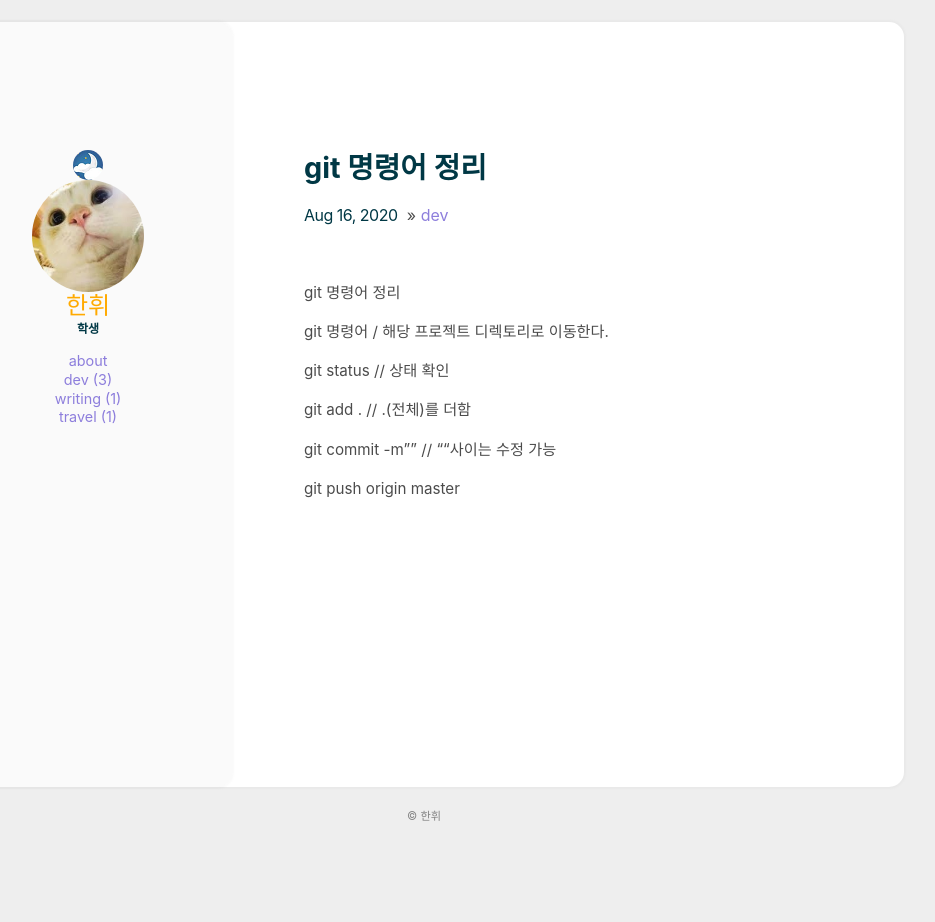
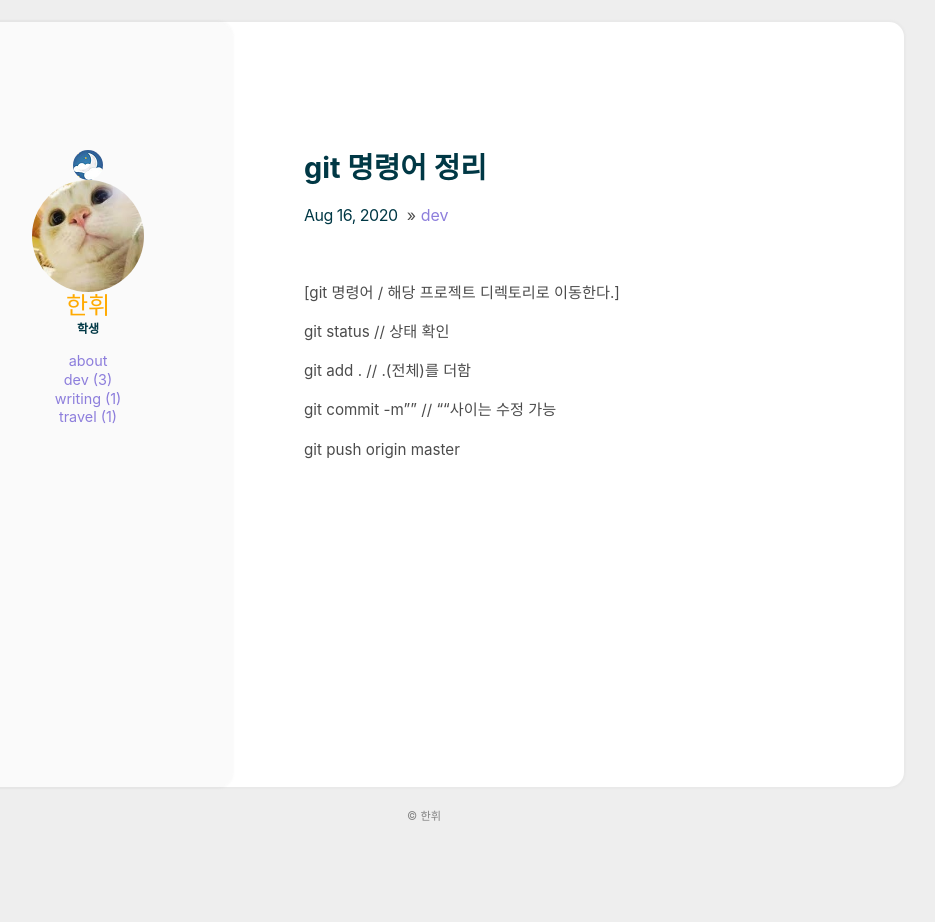
Before and after one commit to hanhwi6819/blog, a Jekyll site: the page built from _posts/2020-08-16-git-명령어-정리.md, in a window 1280 px wide. Shown: the whole page, without its empty margins (216-1151 px from the left). Built offline with Jekyll 4.4.1, drawn with Linux system fonts in a browser that asks for light colours.

Commit message:
git 명령어4

```diff
--- a/_posts/2020-08-16-git-명령어-정리.md
+++ b/_posts/2020-08-16-git-명령어-정리.md
@@ -4,11 +4,7 @@ categories: [dev]
 comments: true
 ---
 
-git 명령어 정리
-
-
-
-git 명령어 / 해당 프로젝트 디렉토리로 이동한다.
+[git 명령어 / 해당 프로젝트 디렉토리로 이동한다.]
 
 git status // 상태 확인
 
```
